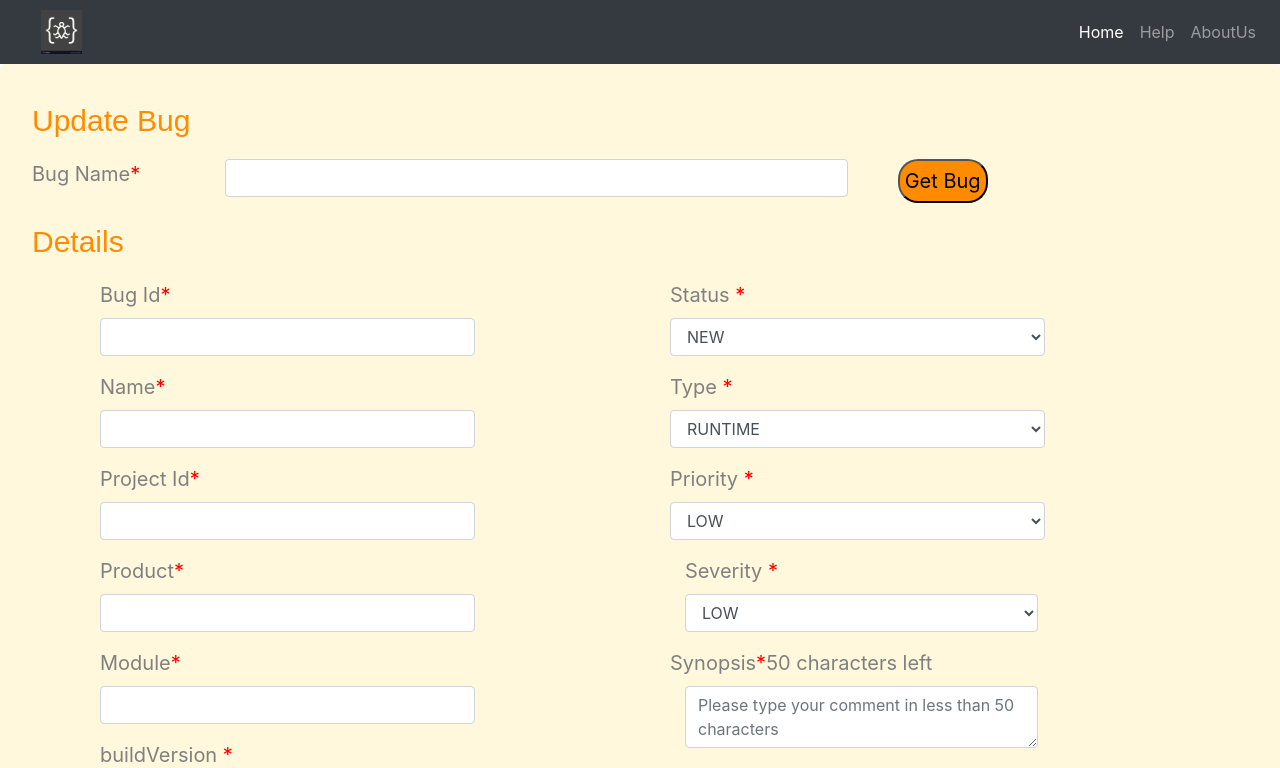
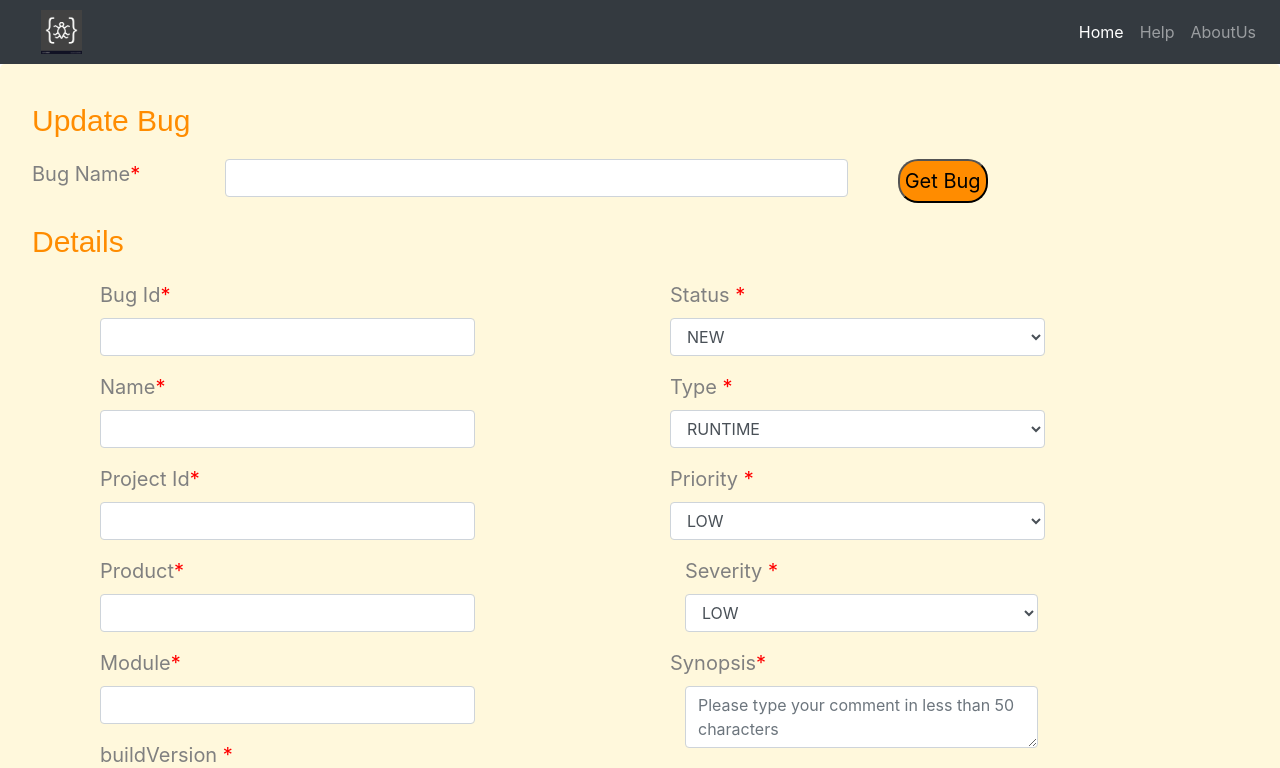
Before and after one commit to IBM-Training1/Angular-BTSComplete, an Angular app: page /update in a window 1280 px wide. Shown: the top 768 px of the page. Built offline with nearby package versions, Linux system fonts and the light colour scheme.

Commit message:
updated in update bug

```diff
--- a/src/app/bug.service.ts
+++ b/src/app/bug.service.ts
@@ -19,7 +19,7 @@ export class BugService {
   }
 //service for get bug by name
   getBugbyName(name:any){
-    return this.http.get(URL+'name/'+ name, {
+    return this.http.get(URL+'/'+ name, {
       headers: {
         "content-type": 'application/json',
         reponseType: 'text'
--- a/src/app/get-bug/get-bug.component.ts
+++ b/src/app/get-bug/get-bug.component.ts
@@ -24,7 +24,7 @@ getBugbyName(name:any)
     if(bugName!=null){
       const promise = this.bugService.getBugbyName(bugName);
     promise.subscribe(response => {
-      this.bugResult = [response];
+      this.bugResult = response;
       if (this.bugResult!=0) {
         this.bugArray = this.bugResult;
         console.log(response);
--- a/src/app/update-bug/update-bug.component.html
+++ b/src/app/update-bug/update-bug.component.html
@@ -165,7 +165,7 @@
 
             <div class="form-group">
               <label class="control-label col-sm-20 col-md-offset-15" for="pwd">Synopsis<span
-                  style="color:red">*</span><span >{{50-bug.synopsis.length}} characters left</span></label>
+                  style="color:red">*</span></label>
               <div class="col-sm-9">
                 <textarea [(ngModel)]='bug.synopsis' minlength="5" maxlength="50" class="form-control"
                   placeholder="Please type your comment in less than 50 characters" id="synopsis" name="synopsis"
@@ -175,7 +175,7 @@
 
             <div class="form-group">
               <label class="control-label col-sm-20 col-md-offset-15" for="pwd">Description<span
-                  style="color:red">*</span><span >{{100-bug.description.length}} characters left</span></label>
+                  style="color:red">*</span></label>
               <div class="col-sm-9">
                 <textarea [(ngModel)]='bug.description' minlength="5" maxlength="100" class="form-control"
                   placeholder="Please type your comment in less than 100 characters" id="description" name="description"
--- a/src/app/update-bug/update-bug.component.ts
+++ b/src/app/update-bug/update-bug.component.ts
@@ -11,9 +11,9 @@ export class UpdateBugComponent implements OnInit { //controller
   title:string = 'updateBug';
 
   bug:Bug=new Bug(); //model -stores all form data
-  bugArray:any;
+  bugArray:Bug[]=[];
   bugResult:any;
-  name:String="";
+  name:string="";
   constructor(private bugService:BugService) { }
   updateBug()
 {const promise = this.bugService.updateBug(this.bug,this.bug.id);
@@ -39,8 +39,10 @@ getBugbyName() {
       this.bugResult = response;
       console.log(this.bugResult);
       if(this.bugResult){
-          this.bug=this.bugResult;
-        }
+        this.bugResult.forEach((bug: Bug) => {
+          this.bug=bug;
+        });
+      }
       else{
         alert("Bug Name not in records");
       }
```
